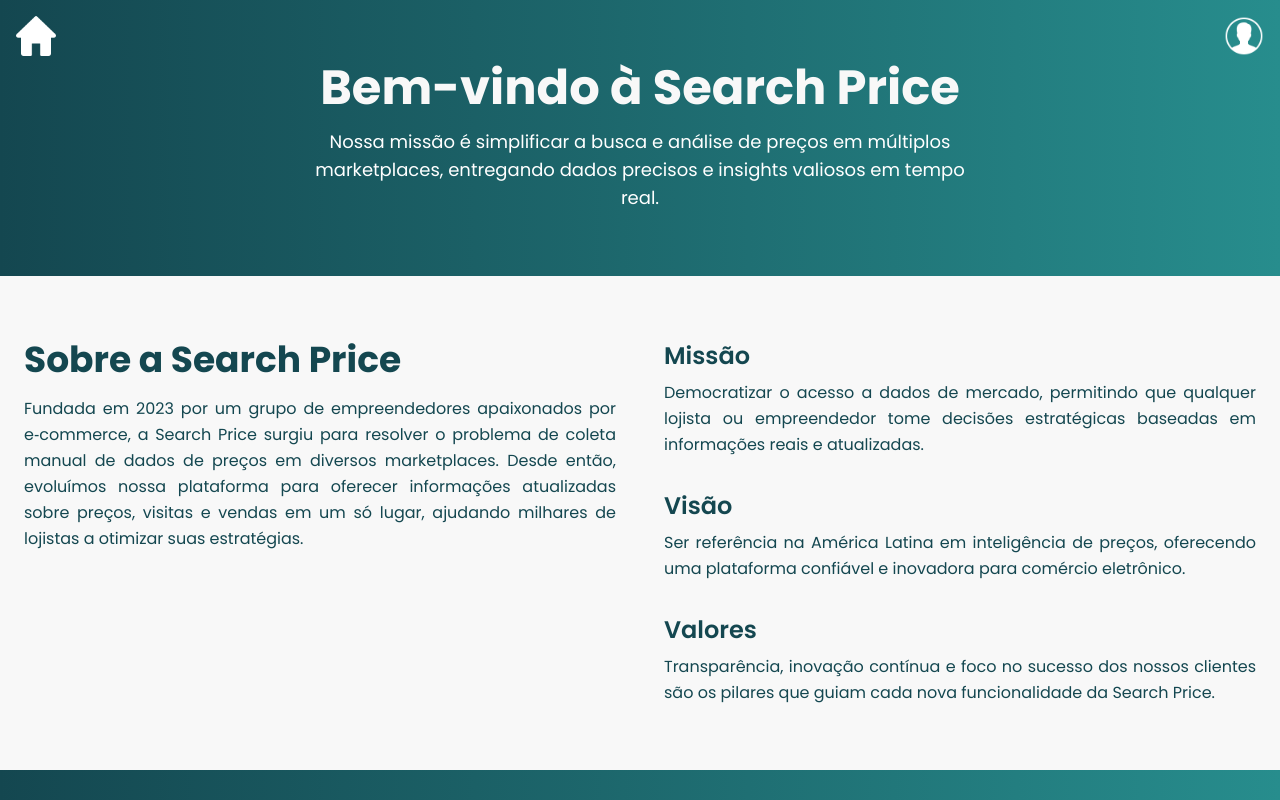
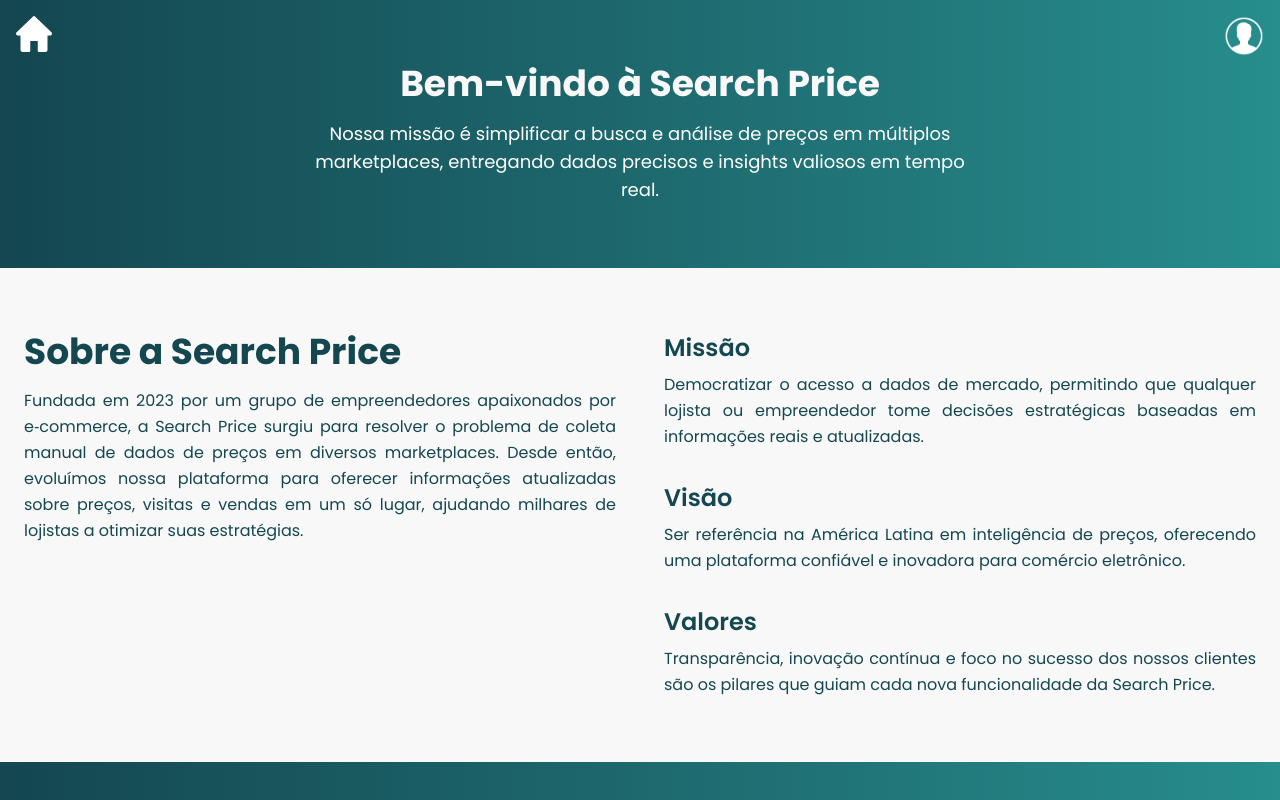
Before and after one commit to Searchprice-hq/SearchPrice, a Next.js app: page /about in a window 1280 px wide. Shown: the top 800 px of the page. Built offline with nearby package versions, Linux system fonts and the light colour scheme.

Commit message:
Changing size of home button

```diff
--- a/src/app/about/page.tsx
+++ b/src/app/about/page.tsx
@@ -60,7 +60,7 @@ export default function AboutPage() {
           href="/"
           className="absolute top-4 left-4 hover:opacity-90 transition-opacity transition-transform hover:scale-110"
         >
-          <Image src="/home.png" alt="Home" width={40} height={40} />
+          <Image src="/home.png" alt="Home" width={36} height={36} />
         </Link>
         <Link
           href="/login"
@@ -70,7 +70,7 @@ export default function AboutPage() {
         </Link>
 
         <div className="container mx-auto px-6 text-center space-y-4">
-          <h1 className="text-4xl md:text-5xl text-[var(--white)] font-bold">
+          <h1 className="text-4xl md:text-4xl text-[var(--white)] font-bold">
             Bem-vindo à Search Price
           </h1>
           <p className="max-w-2xl mx-auto text-lg text-center">
--- a/src/app/our-advantages/page.tsx
+++ b/src/app/our-advantages/page.tsx
@@ -42,7 +42,7 @@ export default function OurAdvantagesPage() {
           href="/"
           className="absolute top-4 left-4 flex-shrink-0 hover:opacity-90 transition-opacity transition-transform hover:scale-110"
         >
-          <Image src="/home.png" alt="Home" width={40} height={40} />
+          <Image src="/home.png" alt="Home" width={36} height={36} />
         </Link>
         <Link
           href="/login"
--- a/src/app/testimonials/page.tsx
+++ b/src/app/testimonials/page.tsx
@@ -99,13 +99,13 @@ export default function TestimonialsPage() {
           href="/"
           className="absolute top-4 left-4 hover:opacity-90 transition-opacity transform hover:scale-110"
         >
-          <Image src="/home.png" alt="Home" width={40} height={40} />
+          <Image src="/home.png" alt="Home" width={36} height={36} />
         </Link>
         <Link
           href="/login"
           className="absolute top-4 right-4 hover:opacity-90 transition-opacity transform hover:scale-110"
         >
-          <Image src="/profile.png" alt="Login" width={42} height={42} />
+          <Image src="/profile.png" alt="Login" width={40} height={40} />
         </Link>
 
         <div className="container mx-auto px-6 text-center py-10">
```
